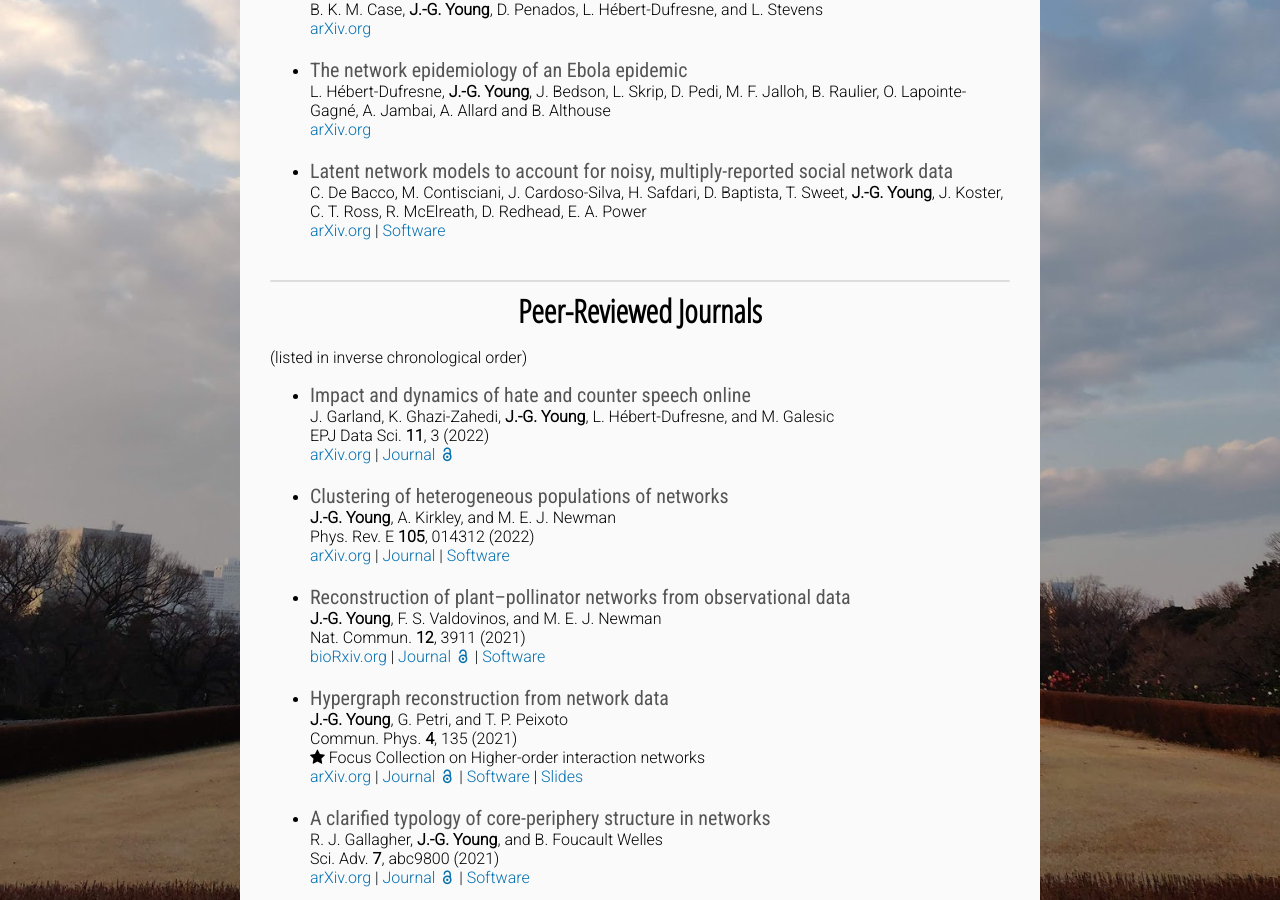
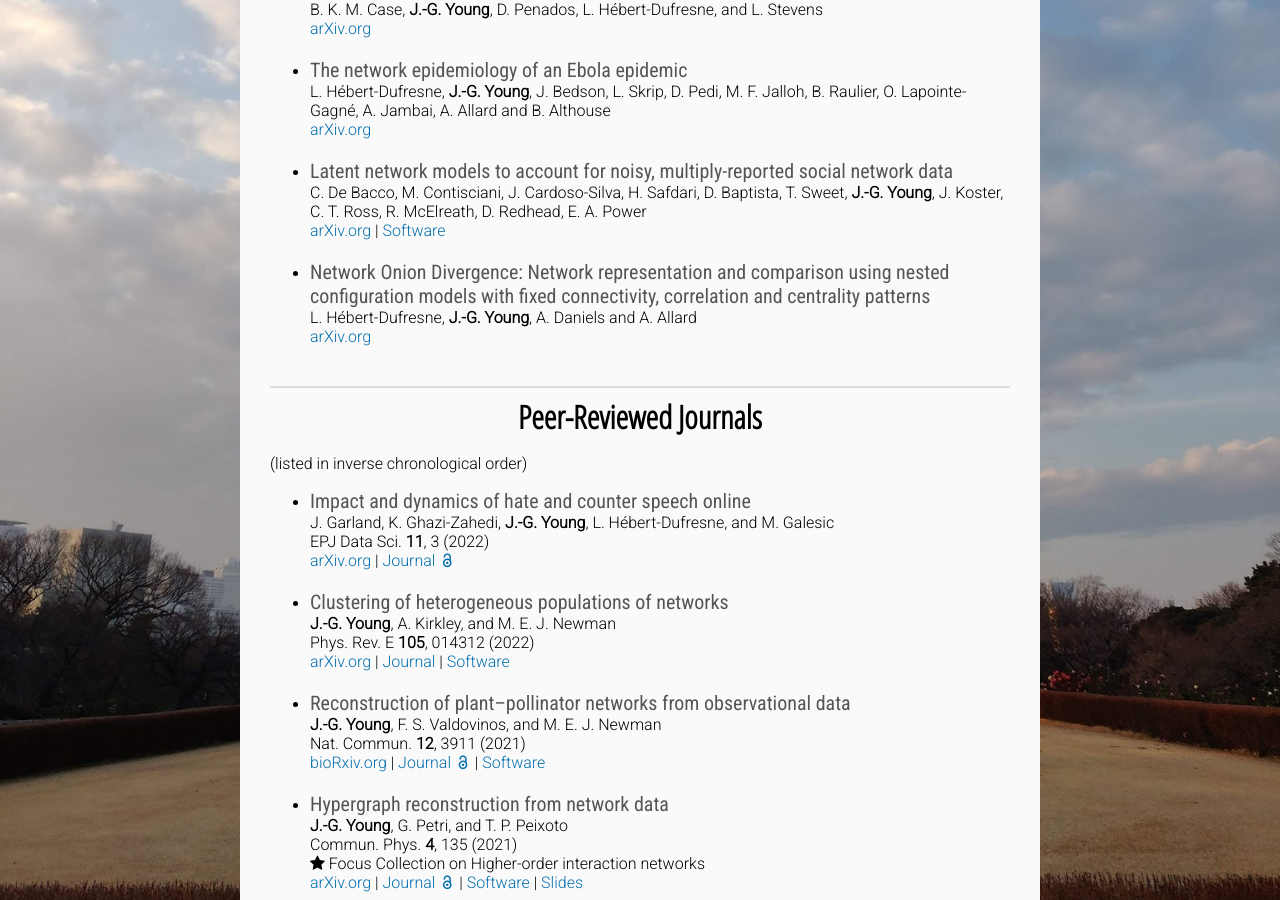
Before and after one commit to jg-you/jg-you.github.io, a Jekyll site: the page built from publications.md, in a window 1280 px wide and 900 px high, scrolled down 712 px. Built offline with Jekyll 4.4.1, drawn with Linux system fonts in a browser that asks for light colours; some web fonts are replaced; comment, search, counter and statistics services are not loaded.

Commit message:
onion pub

```diff
--- a/publications.md
+++ b/publications.md
@@ -21,6 +21,10 @@ L. Hébert-Dufresne, **J.-G. Young**, J. Bedson, L. Skrip, D. Pedi, M. F. Jalloh
 * <span class="pub-title">Latent network models to account for noisy, multiply-reported social network data</span><br/>
 C. De Bacco, M. Contisciani, J. Cardoso-Silva, H. Safdari, D. Baptista, T. Sweet, **J.-G. Young**, J. Koster, C. T. Ross, R. McElreath, D. Redhead, E. A. Power<br/>
 [arXiv.org](https://arxiv.org/abs/2112.11396)  | [Software](https://github.com/latentnetworks/vimure)
+
+* <span class="pub-title">Network Onion Divergence: Network representation and comparison using nested configuration models with fixed connectivity, correlation and centrality patterns</span><br/>
+L. Hébert-Dufresne, **J.-G. Young**, A. Daniels and A. Allard<br/>
+[arXiv.org](https://arxiv.org/abs/2204.08444)
 
 <div class="end-of-post"></div>
 
```
Also changed, not shown: 1 other file.
